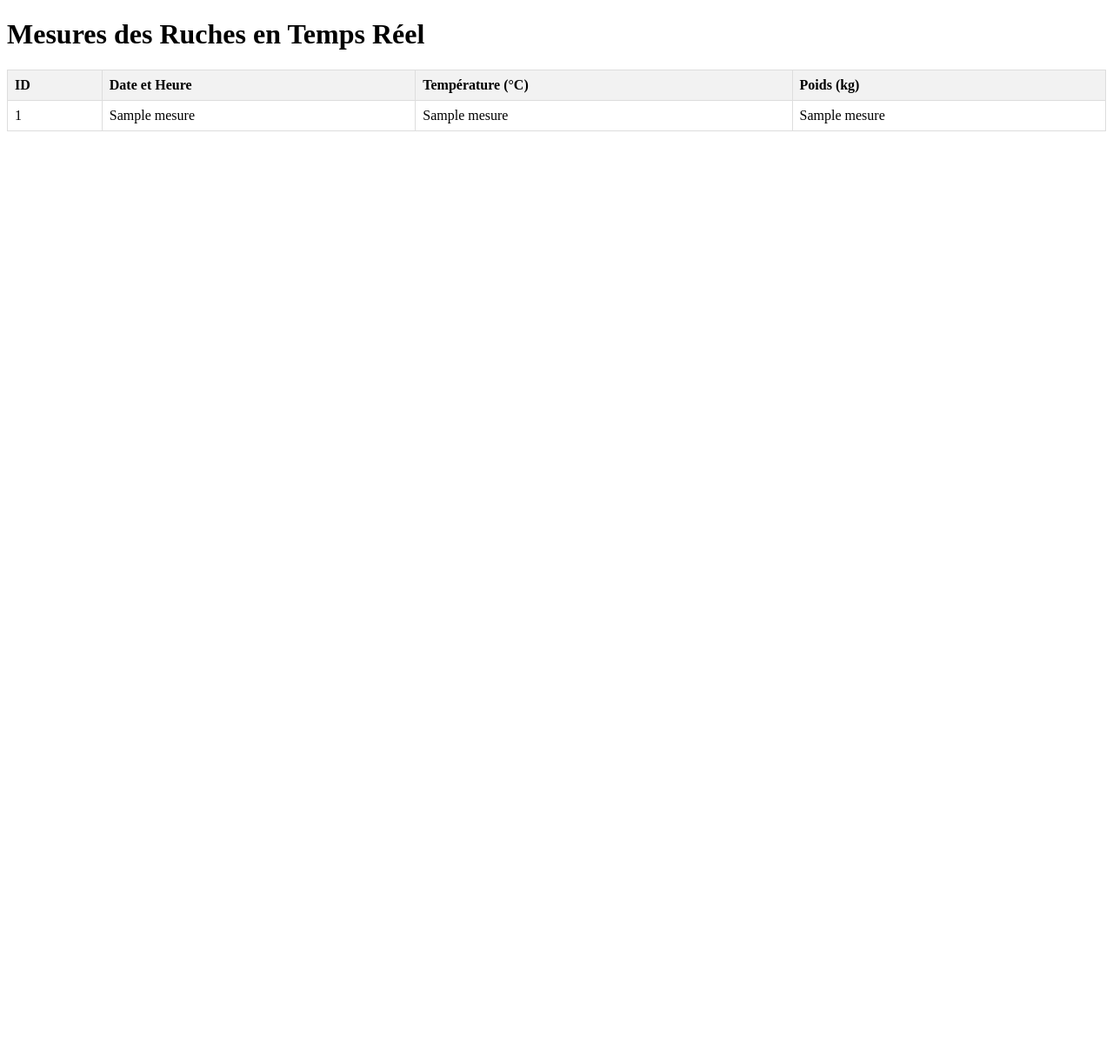
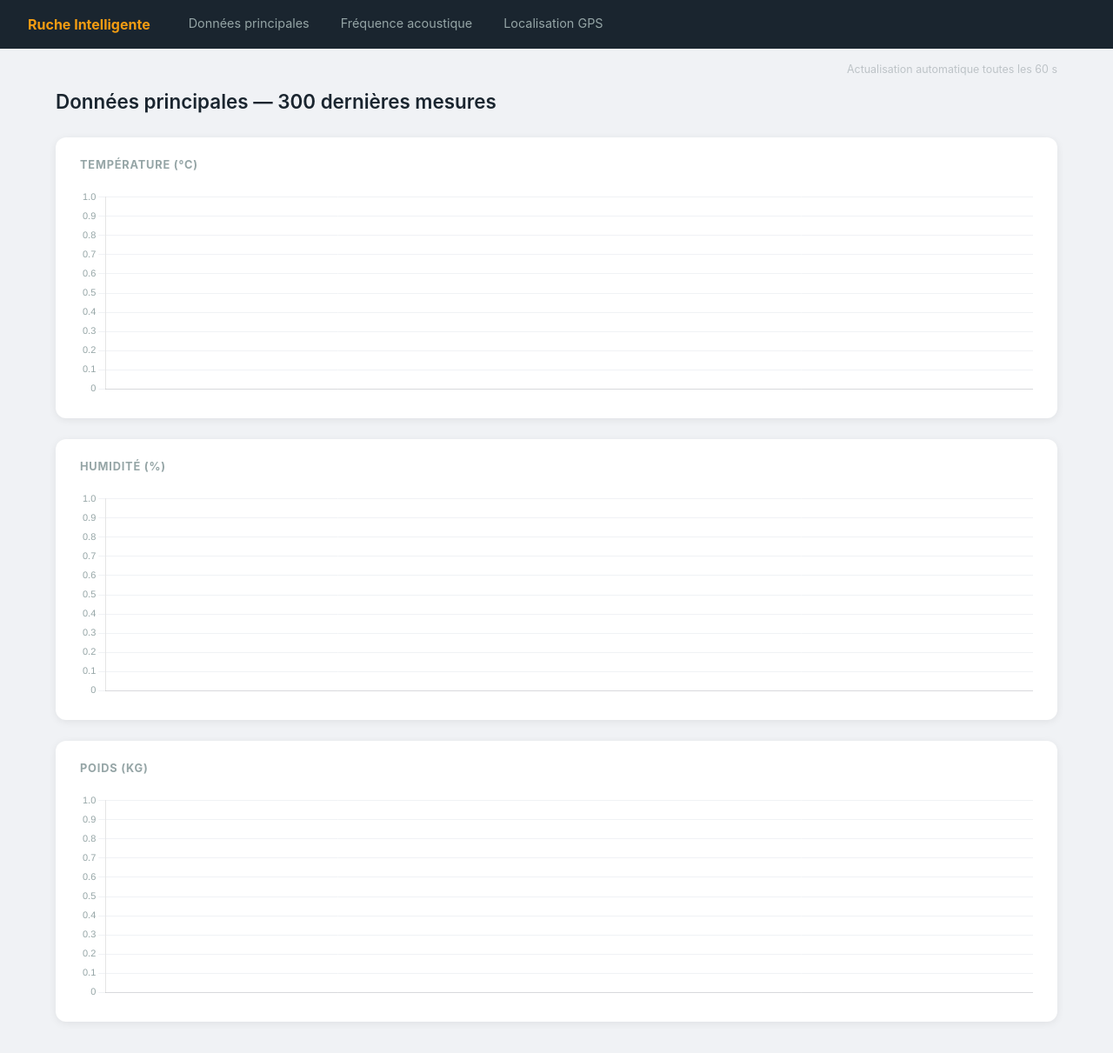
Before and after one commit to MarquesRobin/ruche_intelligente, a Flask app: template frontend_web/templates/index.html in a window 1280 px wide. Shown: the whole page at 87% size. Before the commit the page ends 151 px from the top, so only its background shows below. Run offline with Flask 3, Linux system fonts and the light colour scheme; the template is opened without the code that fills it: most values are stand-ins (such as "Sample title", 1, 10 or a date in 2020); some libraries are stand-ins or nearby versions.

Commit message:
Refonte du frontend web : 3 pages avec graphiques et navigation
- app_web.py : 3 routes (/, /frequence, /gps), données préparées en JSON
  pour Chart.js, correction debug=False et POSTGRES_HOST via variable d'env
- base.html : navbar commune, meta refresh 60s, design épuré
- index.html : graphiques température, humidité et poids (Chart.js)
- frequence.html : graphique fréquence acoustique
- gps.html : tableau avec liens OpenStreetMap
- Toutes les pages affichent les 300 dernières mesures

Co-Authored-By: Claude Sonnet 4.6 <noreply@anthropic.com>

```diff
--- a/frontend_web/app_web.py
+++ b/frontend_web/app_web.py
@@ -1,13 +1,22 @@
+# ========================================
+# Auteur: Robin Marques
+# Langage: Python 3.11
+#
+# Description: Frontend web pour la visualisation des données des ruches intelligentes.
+# Expose 3 pages : données principales (température, humidité, poids),
+# fréquence acoustique, et localisation GPS.
+# =========================================
+
 import psycopg2
 from flask import Flask, render_template
 import os
+import json
 
 app = Flask(__name__)
 
 def get_db_connection():
-    # Connexion à la base de données tournant dans Docker
     conn = psycopg2.connect(
-        host='localhost', # 'localhost' car on l'appelle depuis le PC hôte
+        host=os.getenv("POSTGRES_HOST", "localhost"),
         database=os.getenv("POSTGRES_DB", "ruche_db"),
         user=os.getenv("POSTGRES_USER", "apiculteur"),
         password=os.getenv("POSTGRES_PASSWORD", "password_pfe"),
@@ -15,20 +24,75 @@ def get_db_connection():
     )
     return conn
 
+def get_mesures():
+    conn = get_db_connection()
+    cur = conn.cursor()
+    cur.execute("""
+        SELECT id, date_heure, temperature, humidite, frequence, poids, soc, latitude, longitude
+        FROM (
+            SELECT * FROM mesures_ruche ORDER BY date_heure DESC LIMIT 300
+        ) AS dernieres
+        ORDER BY date_heure ASC;
+    """)
+    rows = cur.fetchall()
+    cur.close()
+    conn.close()
+    return rows
+
+def to_float(val):
+    return float(val) if val is not None else None
+
 @app.route('/')
 def home():
     try:
-        conn = get_db_connection()
-        cur = conn.cursor()
-        # Récupération de toutes les mesures de la table
-        cur.execute('SELECT id, date_heure, temperature, poids FROM mesures_ruche ORDER BY date_heure DESC;')
-        mesures_db = cur.fetchall() # Récupère toutes les lignes
-        cur.close()
-        conn.close()
-        return render_template('index.html', mesures=mesures_db)
+        mesures = get_mesures()
+        labels       = [m[1].strftime('%d/%m %H:%M') for m in mesures]
+        temperatures = [to_float(m[2]) for m in mesures]
+        humidites    = [to_float(m[3]) for m in mesures]
+        poids        = [to_float(m[5]) for m in mesures]
+        return render_template('index.html',
+            active_page='home',
+            labels=json.dumps(labels),
+            temperatures=json.dumps(temperatures),
+            humidites=json.dumps(humidites),
+            poids=json.dumps(poids)
+        )
+    except Exception as e:
+        return f"Erreur de connexion à la base de données : {e}"
+
+@app.route('/frequence')
+def frequence():
+    try:
+        mesures = get_mesures()
+        labels     = [m[1].strftime('%d/%m %H:%M') for m in mesures]
+        frequences = [to_float(m[4]) for m in mesures]
+        return render_template('frequence.html',
+            active_page='frequence',
+            labels=json.dumps(labels),
+            frequences=json.dumps(frequences)
+        )
+    except Exception as e:
+        return f"Erreur de connexion à la base de données : {e}"
+
+@app.route('/gps')
+def gps():
+    try:
+        mesures = get_mesures()
+        points = [
+            {
+                'date': m[1].strftime('%Y-%m-%d %H:%M:%S'),
+                'lat': to_float(m[7]),
+                'lon': to_float(m[8]),
+            }
+            for m in mesures
+            if m[7] is not None and m[8] is not None
+        ]
+        return render_template('gps.html',
+            active_page='gps',
+            points=points
+        )
     except Exception as e:
         return f"Erreur de connexion à la base de données : {e}"
 
 if __name__ == '__main__':
-    # host='0.0.0.0' permet l'accès réseau, debug=True facilite le développement
-    app.run(host='0.0.0.0', port=8080, debug=True)
+    app.run(host='0.0.0.0', port=8080, debug=False)
--- /dev/null
+++ b/frontend_web/templates/base.html
@@ -0,0 +1,134 @@
+<!DOCTYPE html>
+<html lang="fr">
+<head>
+    <meta charset="UTF-8">
+    <meta name="viewport" content="width=device-width, initial-scale=1.0">
+    <meta http-equiv="refresh" content="60">
+    <title>Ruche Intelligente — {% block title %}{% endblock %}</title>
+    <style>
+        * { box-sizing: border-box; margin: 0; padding: 0; }
+
+        body {
+            font-family: -apple-system, BlinkMacSystemFont, 'Segoe UI', Roboto, sans-serif;
+            background: #F0F2F5;
+            color: #2C3E50;
+        }
+
+        /* ── Navbar ── */
+        nav {
+            background: #1A252F;
+            display: flex;
+            align-items: center;
+            padding: 0 32px;
+            gap: 4px;
+        }
+        .nav-brand {
+            font-weight: 700;
+            font-size: 1rem;
+            color: #F39C12;
+            margin-right: 24px;
+            padding: 18px 0;
+            white-space: nowrap;
+        }
+        nav a {
+            color: #95A5A6;
+            text-decoration: none;
+            padding: 18px 16px;
+            font-size: 0.9rem;
+            border-bottom: 3px solid transparent;
+            transition: color 0.2s, border-color 0.2s;
+        }
+        nav a:hover { color: #ECF0F1; }
+        nav a.active { color: #F39C12; border-bottom-color: #F39C12; }
+
+        /* ── Layout ── */
+        main {
+            max-width: 1200px;
+            margin: 36px auto;
+            padding: 0 24px;
+        }
+        h1 {
+            font-size: 1.4rem;
+            font-weight: 600;
+            color: #1A252F;
+            margin-bottom: 28px;
+        }
+
+        /* ── Cards ── */
+        .card {
+            background: #fff;
+            border-radius: 12px;
+            box-shadow: 0 2px 10px rgba(0,0,0,0.07);
+            padding: 24px 28px;
+            margin-bottom: 24px;
+        }
+        .card-title {
+            font-size: 0.8rem;
+            font-weight: 700;
+            text-transform: uppercase;
+            letter-spacing: 0.8px;
+            color: #95A5A6;
+            margin-bottom: 20px;
+        }
+
+        /* ── Chart ── */
+        .chart-container {
+            position: relative;
+            height: 240px;
+        }
+
+        /* ── Table (page GPS) ── */
+        table { width: 100%; border-collapse: collapse; }
+        thead th {
+            background: #F8F9FA;
+            color: #7F8C8D;
+            font-size: 0.78rem;
+            text-transform: uppercase;
+            letter-spacing: 0.6px;
+            padding: 12px 16px;
+            text-align: left;
+            border-bottom: 2px solid #E9ECEF;
+        }
+        tbody td {
+            padding: 11px 16px;
+            border-bottom: 1px solid #F0F2F5;
+            font-size: 0.9rem;
+        }
+        tbody tr:last-child td { border-bottom: none; }
+        tbody tr:hover { background: #FAFBFC; }
+        a.map-link {
+            color: #3498DB;
+            text-decoration: none;
+            font-weight: 500;
+        }
+        a.map-link:hover { text-decoration: underline; }
+
+        /* ── Statut ── */
+        .refresh-notice {
+            text-align: right;
+            font-size: 0.78rem;
+            color: #BDC3C7;
+            margin-top: -20px;
+            margin-bottom: 16px;
+        }
+    </style>
+</head>
+<body>
+
+<nav>
+    <span class="nav-brand">Ruche Intelligente</span>
+    <a href="/" {% if active_page == 'home' %}class="active"{% endif %}>Données principales</a>
+    <a href="/frequence" {% if active_page == 'frequence' %}class="active"{% endif %}>Fréquence acoustique</a>
+    <a href="/gps" {% if active_page == 'gps' %}class="active"{% endif %}>Localisation GPS</a>
+</nav>
+
+<main>
+    <p class="refresh-notice">Actualisation automatique toutes les 60 s</p>
+    {% block content %}{% endblock %}
+</main>
+
+<script src="https://cdn.jsdelivr.net/npm/chart.js@4.4.0/dist/chart.umd.min.js"></script>
+{% block scripts %}{% endblock %}
+
+</body>
+</html>
--- a/frontend_web/templates/index.html
+++ b/frontend_web/templates/index.html
@@ -1,36 +1,103 @@
-<!DOCTYPE html>
-<html lang="fr">
-<head>
-    <meta charset="UTF-8">
-    <title>Dashboard Ruche Intelligente</title>
-    <style>
-        table { width: 100%; border-collapse: collapse; }
-        th, td { border: 1px solid #ddd; padding: 8px; text-align: left; }
-        th { background-color: #f2f2f2; }
-        tr:nth-child(even) { background-color: #f9f9f9; }
-    </style>
-</head>
-<body>
-    <h1>Mesures des Ruches en Temps Réel</h1>
-    <table>
-        <thead>
-            <tr>
-                <th>ID</th>
-                <th>Date et Heure</th>
-                <th>Température (°C)</th>
-                <th>Poids (kg)</th>
-            </tr>
-        </thead>
-        <tbody>
-            {% for mesure in mesures %}
-            <tr>
-                <td>{{ mesure[0] }}</td>
-                <td>{{ mesure[1] }}</td>
-                <td>{{ mesure[2] }}</td>
-                <td>{{ mesure[3] }}</td>
-            </tr>
-            {% endfor %}
-        </tbody>
-    </table>
-</body>
-</html>
+{% extends "base.html" %}
+{% block title %}Données principales{% endblock %}
+
+{% block content %}
+<h1>Données principales — 300 dernières mesures</h1>
+
+<div class="card">
+    <p class="card-title">Température (°C)</p>
+    <div class="chart-container">
+        <canvas id="chartTemp"></canvas>
+    </div>
+</div>
+
+<div class="card">
+    <p class="card-title">Humidité (%)</p>
+    <div class="chart-container">
+        <canvas id="chartHum"></canvas>
+    </div>
+</div>
+
+<div class="card">
+    <p class="card-title">Poids (kg)</p>
+    <div class="chart-container">
+        <canvas id="chartPoids"></canvas>
+    </div>
+</div>
+{% endblock %}
+
+{% block scripts %}
+<script>
+    const labels       = {{ labels | safe }};
+    const temperatures = {{ temperatures | safe }};
+    const humidites    = {{ humidites | safe }};
+    const poids        = {{ poids | safe }};
+
+    const optionsCommunes = {
+        responsive: true,
+        maintainAspectRatio: false,
+        spanGaps: true,
+        plugins: { legend: { display: false } },
+        elements: {
+            point: { radius: 0 },
+            line:  { tension: 0.3, borderWidth: 2 }
+        },
+        scales: {
+            x: {
+                ticks: {
+                    maxTicksLimit: 10,
+                    color: '#95A5A6',
+                    font: { size: 11 }
+                },
+                grid: { color: '#F0F2F5' }
+            },
+            y: {
+                ticks: { color: '#95A5A6', font: { size: 11 } },
+                grid: { color: '#F0F2F5' }
+            }
+        }
+    };
+
+    new Chart(document.getElementById('chartTemp'), {
+        type: 'line',
+        data: {
+            labels: labels,
+            datasets: [{
+                data: temperatures,
+                borderColor: '#E74C3C',
+                backgroundColor: 'rgba(231,76,60,0.08)',
+                fill: true
+            }]
+        },
+        options: optionsCommunes
+    });
+
+    new Chart(document.getElementById('chartHum'), {
+        type: 'line',
+        data: {
+            labels: labels,
+            datasets: [{
+                data: humidites,
+                borderColor: '#3498DB',
+                backgroundColor: 'rgba(52,152,219,0.08)',
+                fill: true
+            }]
+        },
+        options: optionsCommunes
+    });
+
+    new Chart(document.getElementById('chartPoids'), {
+        type: 'line',
+        data: {
+            labels: labels,
+            datasets: [{
+                data: poids,
+                borderColor: '#27AE60',
+                backgroundColor: 'rgba(39,174,96,0.08)',
+                fill: true
+            }]
+        },
+        options: optionsCommunes
+    });
+</script>
+{% endblock %}
```
Also changed, not shown: frontend_web/templates/frequence.html (added, +57 -0 lines), frontend_web/templates/gps.html (added, +40 -0 lines).
